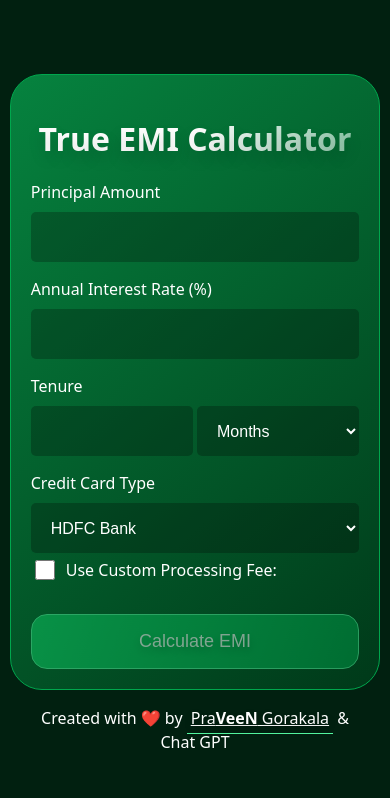
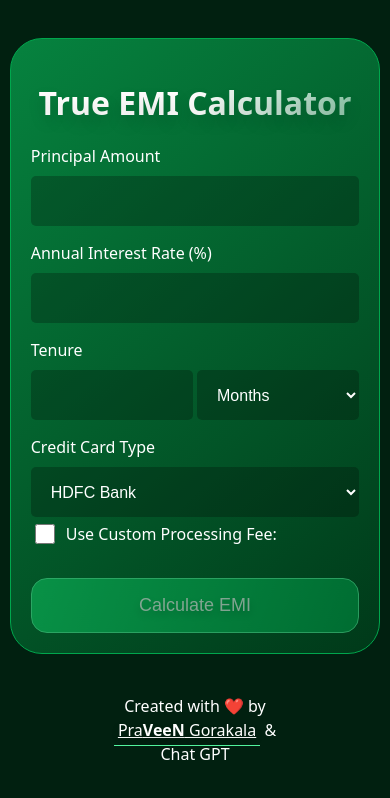
Before and after one commit to onlyveen/TrueEMI, a Next.js app: page / in a window 390 px wide. Shown: the top 798 px of the page. Built offline with nearby package versions, Linux system fonts and the light colour scheme.

Commit message:
Update _EMICalculator.scss

```diff
--- a/src/styles/_EMICalculator.scss
+++ b/src/styles/_EMICalculator.scss
@@ -27,6 +27,10 @@
     text-align: center;
     line-height: 1.5;
     padding: 0 32px;
+    @media screen and (max-width: 991px) {
+      width: 60%;
+      margin: 24px auto;
+    }
     a {
       color: #fff;
       text-shadow: 0px 4px 7px rgba(0, 0, 0, 0.25);
```
